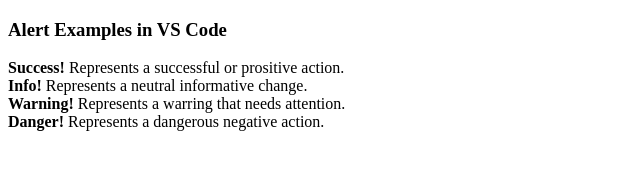
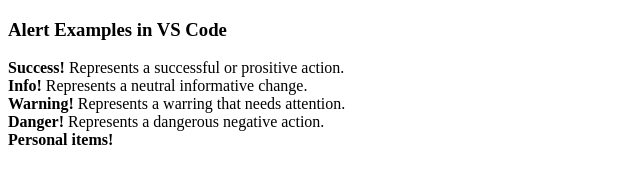
Before and after one commit to spejmeter/MyGitProject_A, a plain HTML site: page index.html in a window 1280 px wide. Shown: the whole page, without its empty margins (0-640 px from the left). Drawn offline with Linux system fonts and the light colour scheme.

Commit message:
2nd commit thru VSC-Mac

```diff
--- a/index.html
+++ b/index.html
@@ -10,5 +10,7 @@
     <strong>Info!</strong> Represents a neutral informative change.</br>
     <strong>Warning!</strong> Represents a warring that needs attention.</br>
     <strong>Danger!</strong> Represents a dangerous negative action.</br>
+    <strong>Personal items!</strong>
+
 </body>
 </html>
```
